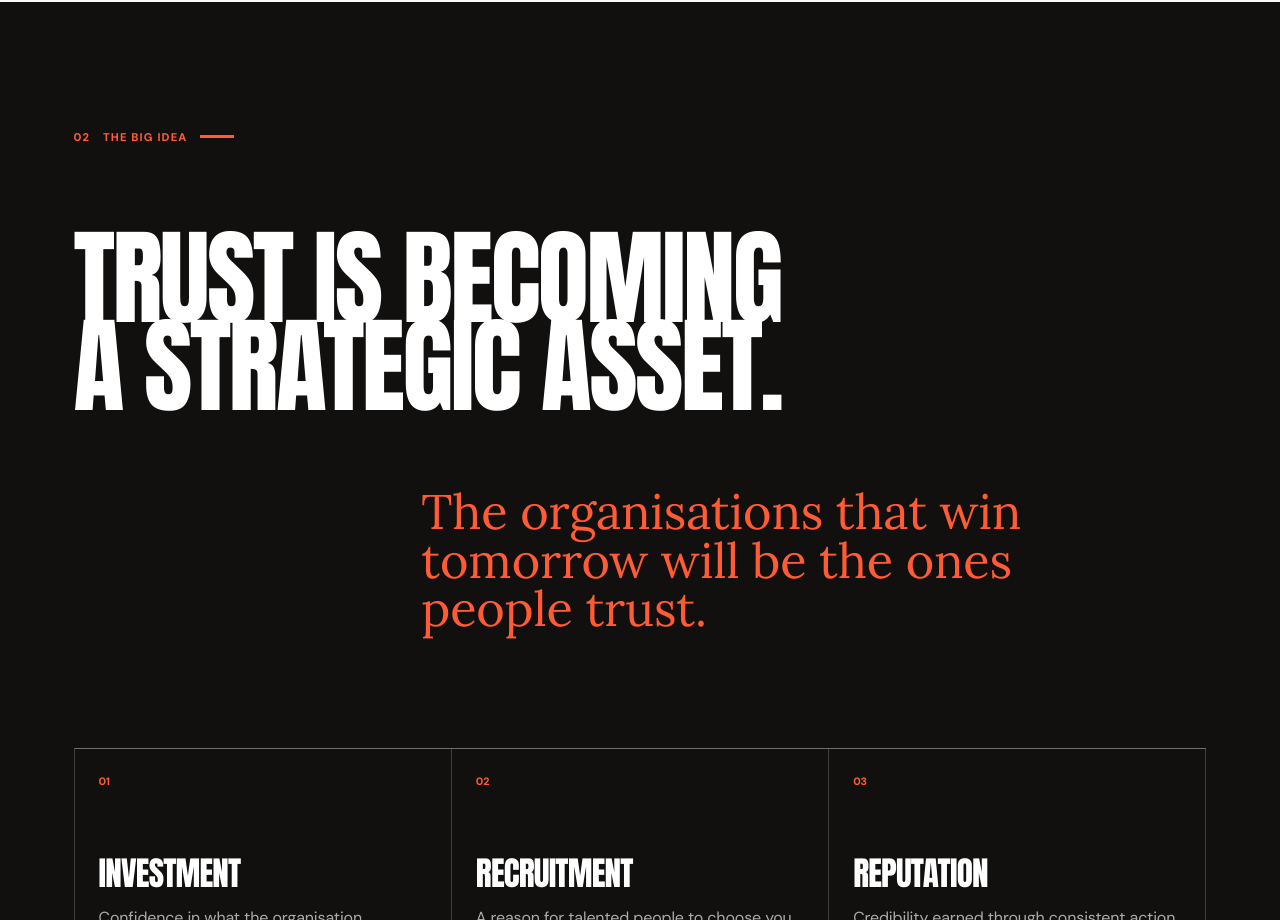
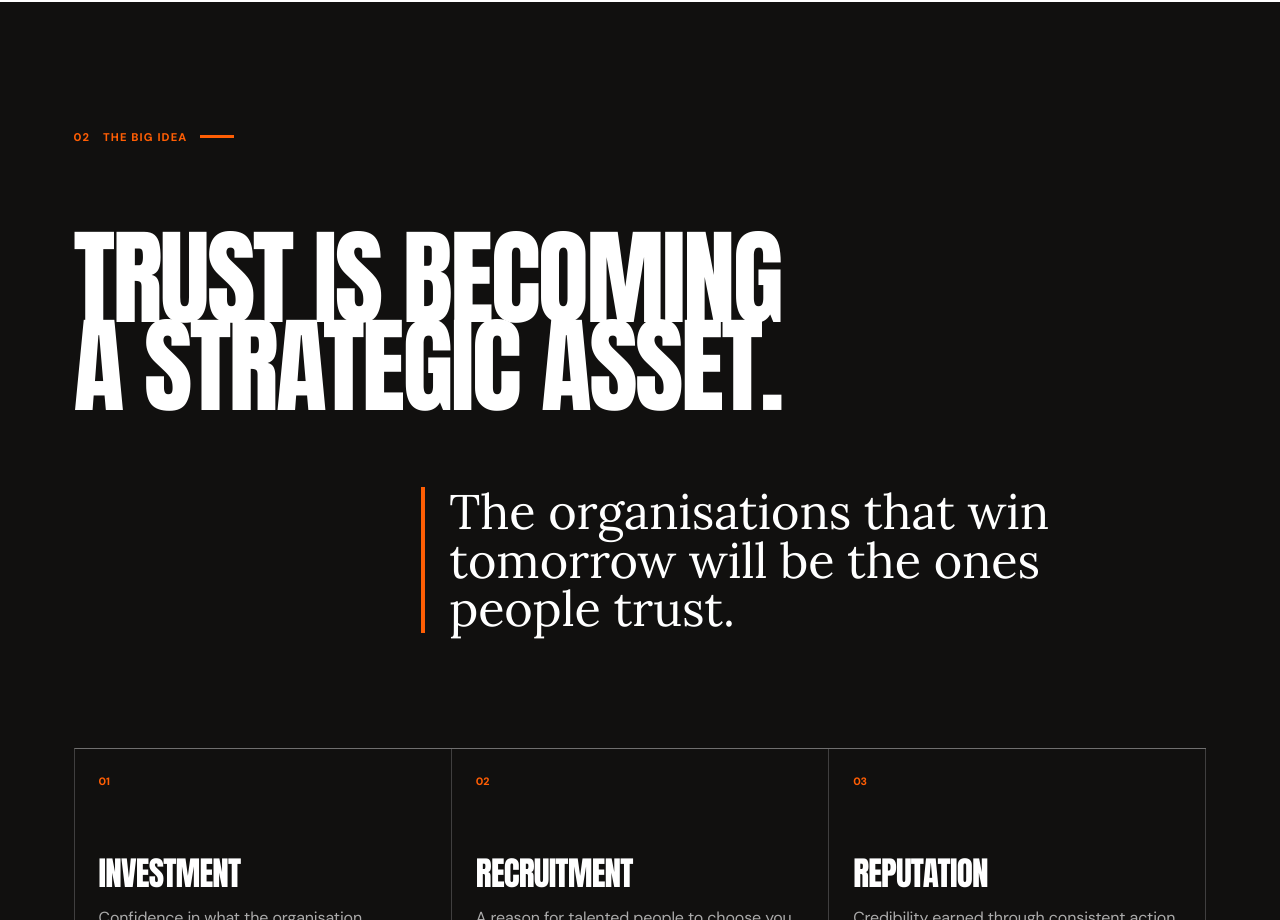
Before and after one commit to mysocialimpact/my-social-impact, a Next.js app: page /purpose-works in a window 1280 px wide. Shown: the part 1880-2800 px from the top of the page. Built offline with nearby package versions, Linux system fonts and the light colour scheme.

Commit message:
Apply Purpose Edge accent palette

```diff
--- a/app/purpose-works.css
+++ b/app/purpose-works.css
@@ -2,8 +2,12 @@
 .pw-page {
   --pw-pad: clamp(1.35rem, 5.75vw, 6.75rem);
   --pw-space: clamp(6rem, 10vw, 11rem);
-  --pw-orange: #ff5b35;
-  --pw-readable-orange: #a92b09;
+  --pw-orange: #ff5e04;
+  --pw-tan: #c99a6b;
+  --pw-teal: #6a9d96;
+  --pw-blue: #0048e8;
+  --pw-yellow: #ffaf00;
+  --pw-readable-orange: var(--ink);
   overflow: clip;
   background: var(--paper);
   color: var(--ink);
@@ -122,7 +126,7 @@
   line-height: 1.15;
 }
 
-.pw-intro { background: var(--paper); }
+.pw-intro { background: var(--white); }
 .pw-intro-grid {
   margin-top: clamp(4rem, 8vw, 8rem);
   display: grid;
@@ -179,7 +183,9 @@
 .pw-trust-lead {
   max-width: 26ch;
   margin: clamp(3rem, 6vw, 6rem) 0 0 auto;
-  color: var(--pw-orange);
+  padding-left: 1.5rem;
+  border-left: 4px solid var(--pw-orange);
+  color: var(--white);
   font-family: var(--font-serif), Georgia, serif;
   font-size: clamp(2rem, 3.8vw, 4.6rem);
   line-height: 1;
@@ -234,7 +240,7 @@
   display: flex;
   flex-direction: column;
 }
-.pw-say-do div.is-result { background: var(--pw-orange); }
+.pw-say-do div.is-result { border-top: 6px solid var(--pw-blue); background: var(--white); }
 .pw-say-do span { color: var(--pw-readable-orange); font-size: .67rem; font-weight: 800; }
 .pw-say-do .is-result span { color: var(--ink); }
 .pw-say-do strong { margin-top: auto; font-family: var(--font-serif); font-size: clamp(1.7rem, 2.8vw, 3.2rem); font-weight: 500; line-height: 1; }
@@ -270,7 +276,7 @@
 .pw-credibility-line b { color: var(--pw-readable-orange); font-family: var(--font-sans); }
 .pw-credibility-line strong { color: var(--pw-readable-orange); font-weight: 500; }
 
-.pw-shift { background: var(--yellow); }
+.pw-shift { border-top: 6px solid var(--pw-yellow); background: var(--white); }
 .pw-shift .pw-marker { color: var(--ink); }
 .pw-shift-head {
   margin-top: clamp(4rem, 8vw, 8rem);
@@ -304,7 +310,7 @@
 .pw-regions h3 { margin: 0 0 2rem; font-size: clamp(2.6rem, 4.3vw, 5rem); line-height: .9; }
 .pw-regions p { max-width: 35rem; margin: 0; line-height: 1.65; }
 
-.pw-offer { background: var(--paper); }
+.pw-offer { background: var(--white); }
 .pw-offer-title {
   margin-top: clamp(4rem, 8vw, 8rem);
   display: grid;
@@ -384,7 +390,7 @@
   border: 1px solid var(--ink);
 }
 .pw-pillars article {
-  --pillar-accent: #ef5b35;
+  --pillar-accent: var(--pw-orange);
   min-width: 0;
   min-height: 330px;
   padding: 1.4rem;
@@ -395,10 +401,10 @@
   border-right: 1px solid var(--ink);
 }
 .pw-pillars article:last-child { border-right: 0; }
-.pw-pillars article:nth-child(2) { --pillar-accent: #d49a6a; }
-.pw-pillars article:nth-child(3) { --pillar-accent: #6f9f98; }
-.pw-pillars article:nth-child(4) { --pillar-accent: #3568b8; }
-.pw-pillars article:nth-child(5) { --pillar-accent: #e5b515; }
+.pw-pillars article:nth-child(2) { --pillar-accent: var(--pw-tan); }
+.pw-pillars article:nth-child(3) { --pillar-accent: var(--pw-teal); }
+.pw-pillars article:nth-child(4) { --pillar-accent: var(--pw-blue); }
+.pw-pillars article:nth-child(5) { --pillar-accent: var(--pw-yellow); }
 .pw-pillars span { color: var(--pillar-accent); font-size: .67rem; font-weight: 800; }
 .pw-pillar-icon {
   width: min(100%, 104px);
@@ -422,7 +428,7 @@
 .pw-management i { color: var(--pw-orange); font-family: var(--font-sans); font-style: normal; }
 .pw-management small { color: rgba(255, 255, 255, .65); font-size: .8rem; }
 
-.pw-gap { background: var(--pw-orange); }
+.pw-gap { border-top: 6px solid var(--pw-teal); background: var(--white); }
 .pw-gap .pw-marker { color: var(--ink); }
 .pw-gap > h2 { max-width: 12ch; margin: clamp(4rem, 8vw, 8rem) 0; font-size: clamp(4rem, 8vw, 9.5rem); line-height: .84; }
 .pw-gap-grid { display: grid; grid-template-columns: 1fr auto 1fr; align-items: stretch; border: 1px solid var(--ink); }
@@ -442,7 +448,7 @@
 .pw-gap-answer i { font-family: var(--font-sans); font-style: normal; }
 .pw-gap-answer strong { font-weight: 500; text-decoration: underline; text-underline-offset: 8px; }
 
-.pw-experience { background: var(--paper); }
+.pw-experience { background: var(--white); }
 .pw-experience-head {
   margin-top: clamp(4rem, 8vw, 8rem);
   display: grid;
@@ -495,7 +501,7 @@
   background: var(--ink);
   border: 1px solid var(--ink);
 }
-.pw-people-grid article { background: var(--paper); }
+.pw-people-grid article { background: var(--white); }
 .pw-portrait { aspect-ratio: 16 / 10; position: relative; overflow: hidden; background: #e8e3da; }
 .pw-portrait img { object-fit: cover; object-position: center 24%; filter: grayscale(1); }
 .pw-people-grid article > div:last-child { padding: clamp(2rem, 4vw, 4rem); }
@@ -524,7 +530,8 @@
 .pw-closing {
   margin: clamp(7rem, 12vw, 13rem) calc(var(--pw-pad) * -1) 0;
   padding: var(--pw-space) var(--pw-pad);
-  background: var(--pw-orange);
+  border-top: 6px solid var(--pw-orange);
+  background: var(--white);
   color: var(--ink);
 }
 .pw-closing > p:first-child { margin: 0; font-family: var(--font-serif); font-size: clamp(2rem, 3.7vw, 4.4rem); line-height: 1; }
```
